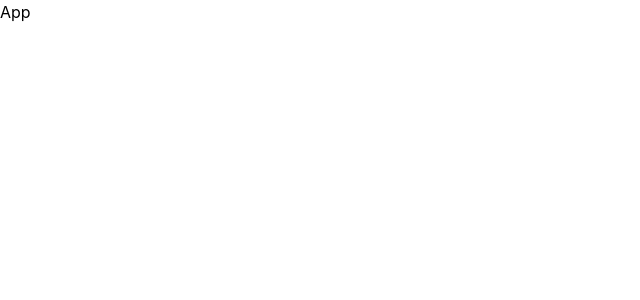
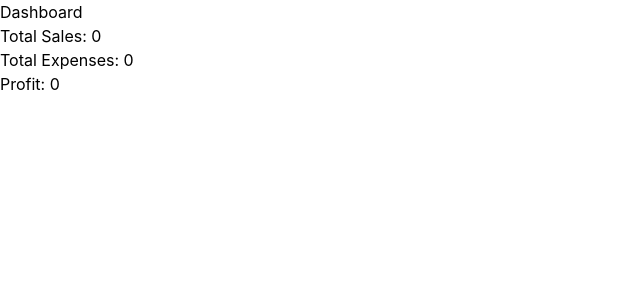
Before and after one commit to Basanta-khatri-0311/khata-saas, a React (Vite) app in the folder client/: page / in a window 1280 px wide. Shown: the top 300 px of the page, without its empty margins (0-640 px from the left). Built offline with nearby package versions, Linux system fonts and the light colour scheme; no server answers.

Commit message:
feat: add Dashboard component and API service for transaction summary

```diff
--- a/client/package.json
+++ b/client/package.json
@@ -11,6 +11,7 @@
   },
   "dependencies": {
     "@tailwindcss/vite": "^4.2.2",
+    "axios": "^1.14.0",
     "react": "^19.2.4",
     "react-dom": "^19.2.4",
     "tailwindcss": "^4.2.2"
--- a/client/src/App.jsx
+++ b/client/src/App.jsx
@@ -1,8 +1,9 @@
 import React from 'react'
+import Dashboard from './pages/Dashboard'
 
 const App = () => {
   return (
-    <div className=''>App</div>
+    <div className=''><Dashboard /></div>
   )
 }
 
--- /dev/null
+++ b/client/src/pages/Dashboard.jsx
@@ -0,0 +1,35 @@
+import { useState, useEffect } from 'react'
+import api from '../services/api'
+
+
+const Dashboard = () => {
+    const [summary, setSummary] = useState({
+        totalSales: 0,
+        totalExpenses: 0,
+        profit: 0
+    })
+
+    useEffect(() => {
+        fetchSummary()
+    }, [])
+
+    const fetchSummary = async () => {
+        try {
+            const res = await api.get("/transactions/summary")
+            setSummary(res.data)
+        } catch (error) {
+            console.log(error)
+        }
+    }
+    return (
+        <div>
+
+            <div>Dashboard</div>
+            <p>Total Sales: {summary.totalSales}</p>
+            <p>Total Expenses: {summary.totalExpenses}</p>
+            <p>Profit: {summary.profit}</p>
+        </div>
+    )
+}
+
+export default Dashboard
--- /dev/null
+++ b/client/src/services/api.js
@@ -0,0 +1,7 @@
+import axios from "axios";
+
+const api = axios.create({
+    baseURL: "http://localhost:5500/api"
+});
+
+export default api;
```
Also changed, not shown: 1 other file (tests, documents, lock files or other folders).
